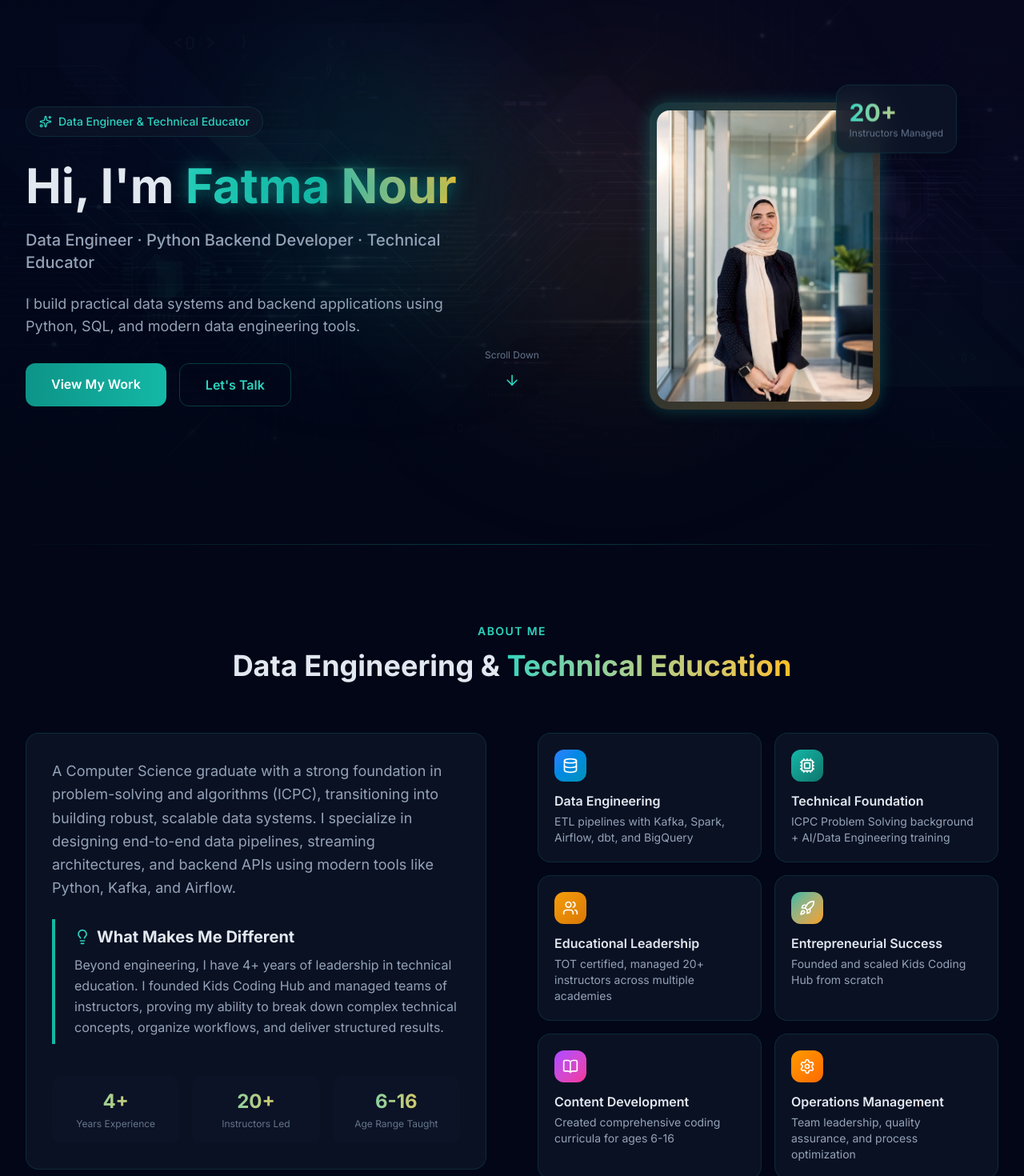
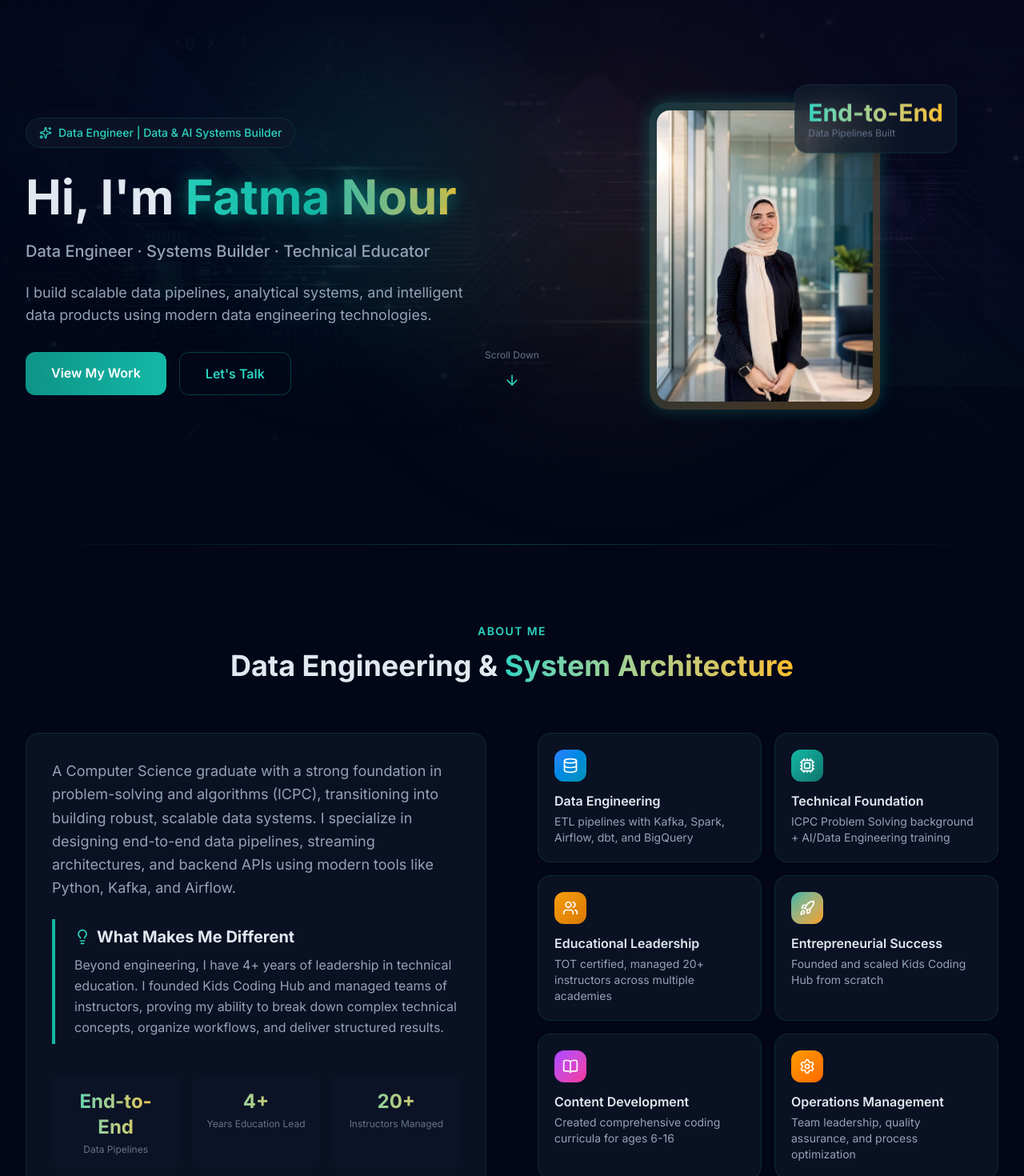
Before and after one commit to Fatoomnoour/fatma-portfolio, a React (Vite) app: page / in a window 1280 px wide. Shown: the part 120-1590 px from the top of the page at 80% size. Built offline with nearby package versions, Linux system fonts and the light colour scheme.

Commit message:
feat: align portfolio with data engineer first identity

```diff
--- a/src/components/About.tsx
+++ b/src/components/About.tsx
@@ -61,7 +61,7 @@ export default function About() {
           <h2 className="text-3xl sm:text-4xl font-bold mt-3 mb-6">
             Data Engineering &{' '}
             <span className="bg-gradient-to-r from-primary-400 to-accent-400 bg-clip-text text-transparent">
-              Technical Education
+              System Architecture
             </span>
           </h2>
         </motion.div>
@@ -91,9 +91,9 @@ export default function About() {
               {/* Quick counters */}
               <div className="grid grid-cols-3 gap-4 pt-4">
                 {[
-                  { value: '4+', label: 'Years Experience' },
-                  { value: '20+', label: 'Instructors Led' },
-                  { value: '6-16', label: 'Age Range Taught' },
+                  { value: 'End-to-End', label: 'Data Pipelines' },
+                  { value: '4+', label: 'Years Education Lead' },
+                  { value: '20+', label: 'Instructors Managed' },
                 ].map((stat, i) => (
                   <div key={i} className="text-center p-4 rounded-xl theme-bg-card">
                     <div className="text-2xl font-bold bg-gradient-to-r from-primary-400 to-accent-400 bg-clip-text text-transparent">
--- a/src/components/Hero.tsx
+++ b/src/components/Hero.tsx
@@ -45,7 +45,7 @@ export default function Hero() {
               className="inline-flex items-center gap-2 px-4 py-2 rounded-full glass text-primary-400 text-sm font-medium mb-6"
             >
               <Sparkles className="w-4 h-4" />
-              Data Engineer & Technical Educator
+              Data Engineer | Data & AI Systems Builder
             </motion.div>
 
             {/* العنوان الرئيسي مع تأثير التدرج اللوني */}
@@ -67,7 +67,7 @@ export default function Hero() {
               transition={{ delay: 0.5 }}
               className="text-lg sm:text-xl theme-text-secondary font-medium mb-6"
             >
-              Data Engineer · Python Backend Developer · Technical Educator
+              Data Engineer · Systems Builder · Technical Educator
             </motion.h2>
 
             <motion.p
@@ -76,7 +76,7 @@ export default function Hero() {
               transition={{ delay: 0.6 }}
               className="theme-text-secondary text-lg max-w-xl mx-auto lg:mx-0 mb-8"
             >
-              I build practical data systems and backend applications using Python, SQL, and modern data engineering tools.
+              I build scalable data pipelines, analytical systems, and intelligent data products using modern data engineering technologies.
             </motion.p>
 
             {/* أزرار اتخاذ إجراء (CTA) */}
@@ -122,8 +122,8 @@ export default function Hero() {
                 transition={{ duration: 3, repeat: Infinity }}
                 className="absolute -top-4 -right-4 glass rounded-2xl p-4 shadow-xl"
               >
-                <div className="text-3xl font-bold bg-gradient-to-r from-primary-400 to-accent-400 bg-clip-text text-transparent">20+</div>
-                <div className="text-xs theme-text-muted">Instructors Managed</div>
+                <div className="text-3xl font-bold bg-gradient-to-r from-primary-400 to-accent-400 bg-clip-text text-transparent">End-to-End</div>
+                <div className="text-xs theme-text-muted">Data Pipelines Built</div>
               </motion.div>
             </div>
           </motion.div>
--- a/src/components/Projects.tsx
+++ b/src/components/Projects.tsx
@@ -12,11 +12,11 @@ import gamifiedImg from '../../public/images/project-gamified.jpg';
 const projects = [
   {
     title: 'PharmStock AI Data Platform',
-    description: 'End-to-end pharmacy inventory data platform using Python, Kafka, PySpark Structured Streaming, BigQuery, dbt, Airflow, Docker, and Streamlit.',
+    description: 'Hero Project: Designed an event-driven data platform. Implemented real-time ingestion via Kafka, PySpark Structured Streaming, and orchestrated transformations with Airflow and dbt into BigQuery.',
     image: etlImg,
     tags: ['Python', 'Kafka', 'Spark', 'Airflow', 'BigQuery', 'dbt'],
     category: 'data',
-    highlights: ['Real-time Streaming', 'ETL Orchestration', 'Analytics Dashboard'],
+    highlights: ['Data Architecture', 'Event-Driven Ingestion', 'ETL Orchestration'],
     link: 'https://github.com/Fatoomnoour/pharmstock-ai-data-platform',
   },
   {
```
